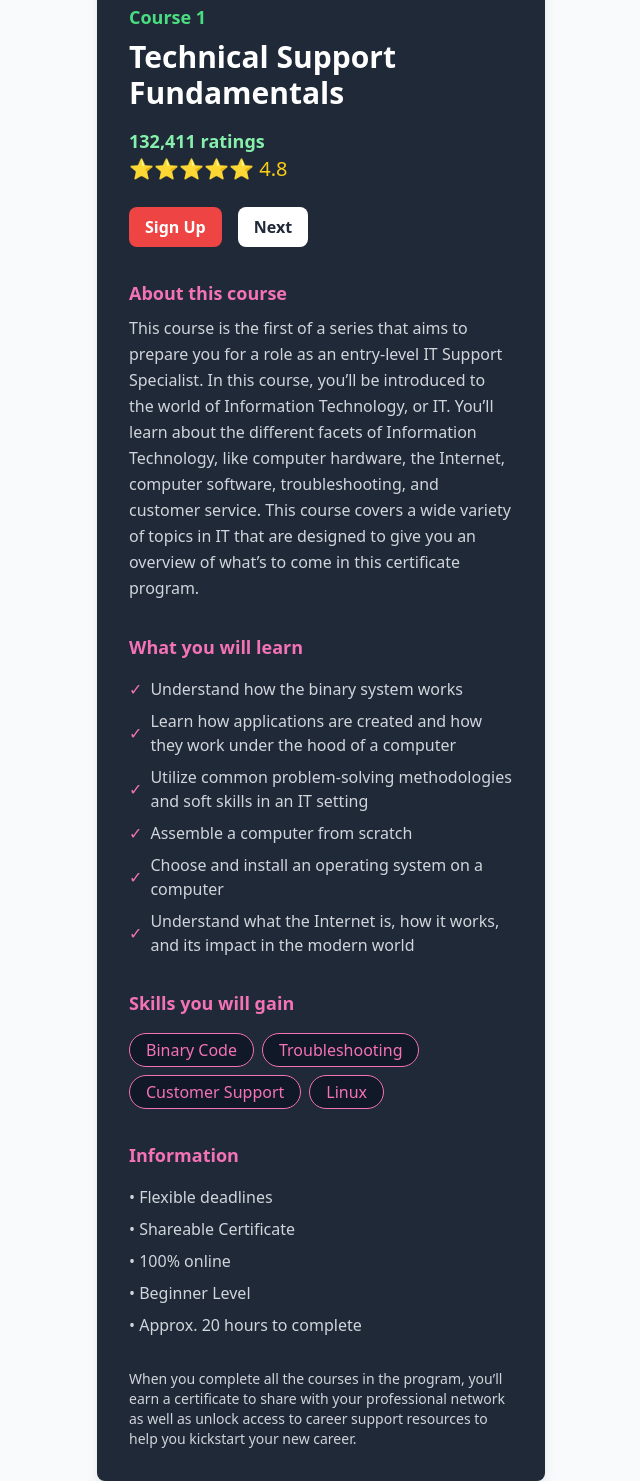
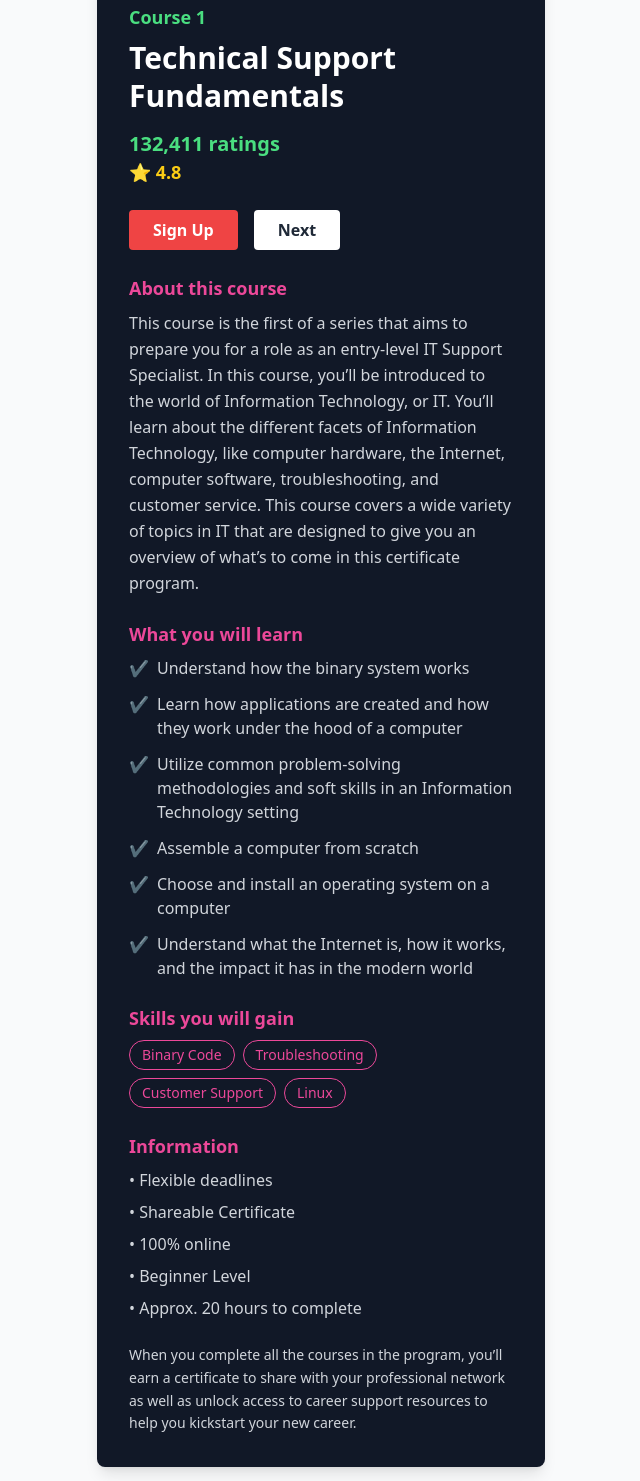
Before and after one commit to afsara-jahen/project-3, a website built with Vite: page index.html in a window 1280 px wide. Shown: the part 2049-3530 px from the top of the page, without its empty margins (319-959 px from the left). Built offline with nearby package versions, Linux system fonts and the light colour scheme.

Commit message:
new feature

```diff
--- a/index.html
+++ b/index.html
@@ -217,27 +217,31 @@
       <img src="Group 238902.png" alt="Certification Badge" class="w-full h-full">
     </div>
   </div>
-  <!-- Container for the entire card -->
-<div class="bg-gray-800 text-white rounded-lg shadow-lg max-w-md p-8 mx-auto">
+ <!-- Container for the entire course card -->
+<div class="bg-gray-900 text-white rounded-lg shadow-lg max-w-md mx-auto p-6 md:p-8 font-sans">
 
-  <!-- Course Title Section -->
-  <div class="text-left">
+  <!-- Course Title and Rating Section -->
+  <div class="mb-6">
       <h2 class="text-green-400 font-semibold text-lg">Course 1</h2>
-      <h1 class="text-3xl font-bold mt-2 mb-4">Technical Support Fundamentals</h1>
-      <p class="text-green-300 text-lg font-semibold">132,411 ratings</p>
-      <p class="text-yellow-400 text-xl">⭐⭐⭐⭐⭐ 4.8</p>
+      <h1 class="text-3xl font-bold mt-2 mb-4 leading-tight">Technical Support Fundamentals</h1>
+      <div class="text-green-400 text-xl font-semibold">132,411 ratings</div>
+      <div class="text-yellow-400 text-lg font-bold">⭐ 4.8</div>
   </div>
 
   <!-- Sign Up and Next Buttons -->
-  <div class="flex space-x-4 mt-6">
-      <button class="bg-red-500 text-white font-semibold py-2 px-4 rounded-lg hover:bg-red-600">Sign Up</button>
-      <button class="bg-white text-gray-800 font-semibold py-2 px-4 rounded-lg hover:bg-gray-100">Next</button>
+  <div class="flex space-x-4 mt-6 mb-6">
+      <button class="bg-red-500 text-white font-semibold py-2 px-6 rounded hover:bg-red-600 transition">
+          Sign Up
+      </button>
+      <button class="bg-white text-gray-800 font-semibold py-2 px-6 rounded hover:bg-gray-100 transition">
+          Next
+      </button>
   </div>
 
   <!-- About This Course Section -->
-  <div class="mt-8 text-left">
-      <h3 class="text-pink-400 font-semibold text-lg">About this course</h3>
-      <p class="text-gray-300 mt-2 leading-relaxed">
+  <div class="mb-6 text-left">
+      <h3 class="text-pink-500 font-semibold text-lg mb-2">About this course</h3>
+      <p class="text-gray-300 leading-relaxed">
           This course is the first of a series that aims to prepare you for a role as an entry-level IT Support Specialist.
           In this course, you’ll be introduced to the world of Information Technology, or IT. You’ll learn about the different
           facets of Information Technology, like computer hardware, the Internet, computer software, troubleshooting, and
@@ -247,51 +251,59 @@
   </div>
 
   <!-- What You Will Learn Section -->
-  <div class="mt-8 text-left">
-      <h3 class="text-pink-400 font-semibold text-lg">What you will learn</h3>
-      <ul class="text-gray-300 mt-4 space-y-2">
-          <li class="flex items-center">
-              <span class="text-pink-400 mr-2">✓</span>
-              Understand how the binary system works
+  <div class="mb-6 text-left">
+      <h3 class="text-pink-500 font-semibold text-lg mb-2">What you will learn</h3>
+      <ul class="text-gray-300 space-y-3">
+          <li class="flex items-start space-x-2">
+              <span class="text-pink-500">✔</span>
+              <span>Understand how the binary system works</span>
           </li>
-          <li class="flex items-center">
-              <span class="text-pink-400 mr-2">✓</span>
-              Learn how applications are created and how they work under the hood of a computer
+          <li class="flex items-start space-x-2">
+              <span class="text-pink-500">✔</span>
+              <span>Learn how applications are created and how they work under the hood of a computer</span>
           </li>
-          <li class="flex items-center">
-              <span class="text-pink-400 mr-2">✓</span>
-              Utilize common problem-solving methodologies and soft skills in an IT setting
+          <li class="flex items-start space-x-2">
+              <span class="text-pink-500">✔</span>
+              <span>Utilize common problem-solving methodologies and soft skills in an Information Technology setting</span>
           </li>
-          <li class="flex items-center">
-              <span class="text-pink-400 mr-2">✓</span>
-              Assemble a computer from scratch
+          <li class="flex items-start space-x-2">
+              <span class="text-pink-500">✔</span>
+              <span>Assemble a computer from scratch</span>
           </li>
-          <li class="flex items-center">
-              <span class="text-pink-400 mr-2">✓</span>
-              Choose and install an operating system on a computer
+          <li class="flex items-start space-x-2">
+              <span class="text-pink-500">✔</span>
+              <span>Choose and install an operating system on a computer</span>
           </li>
-          <li class="flex items-center">
-              <span class="text-pink-400 mr-2">✓</span>
-              Understand what the Internet is, how it works, and its impact in the modern world
+          <li class="flex items-start space-x-2">
+              <span class="text-pink-500">✔</span>
+              <span>Understand what the Internet is, how it works, and the impact it has in the modern world</span>
           </li>
       </ul>
   </div>
 
   <!-- Skills You Will Gain Section -->
-  <div class="mt-8 text-left">
-      <h3 class="text-pink-400 font-semibold text-lg">Skills you will gain</h3>
-      <div class="flex flex-wrap gap-2 mt-4">
-          <span class="px-4 py-1 bg-gray-900 rounded-full border border-pink-400 text-pink-400">Binary Code</span>
-          <span class="px-4 py-1 bg-gray-900 rounded-full border border-pink-400 text-pink-400">Troubleshooting</span>
-          <span class="px-4 py-1 bg-gray-900 rounded-full border border-pink-400 text-pink-400">Customer Support</span>
-          <span class="px-4 py-1 bg-gray-900 rounded-full border border-pink-400 text-pink-400">Linux</span>
+  <div class="mb-6 text-left">
+      <h3 class="text-pink-500 font-semibold text-lg mb-2">Skills you will gain</h3>
+      <div class="flex flex-wrap gap-2">
+          <span class="px-3 py-1 bg-transparent border border-pink-500 rounded-full text-pink-500 text-sm">
+              Binary Code
+          </span>
+          <span class="px-3 py-1 bg-transparent border border-pink-500 rounded-full text-pink-500 text-sm">
+              Troubleshooting
+          </span>
+          <span class="px-3 py-1 bg-transparent border border-pink-500 rounded-full text-pink-500 text-sm">
+              Customer Support
+          </span>
+          <span class="px-3 py-1 bg-transparent border border-pink-500 rounded-full text-pink-500 text-sm">
+              Linux
+          </span>
       </div>
   </div>
 
   <!-- Additional Information Section -->
-  <div class="mt-8 text-left">
-      <h3 class="text-pink-400 font-semibold text-lg">Information</h3>
-      <ul class="text-gray-300 mt-4 space-y-2">
+  <div class="text-left">
+      <h3 class="text-pink-500 font-semibold text-lg mb-2">Information</h3>
+      <ul class="text-gray-300 space-y-2">
           <li>• Flexible deadlines</li>
           <li>• Shareable Certificate</li>
           <li>• 100% online</li>
@@ -301,18 +313,14 @@
   </div>
 
   <!-- Completion Note Section -->
-  <div class="mt-8 text-gray-300 text-sm">
-      <p>When you complete all the courses in the program, you’ll earn a certificate to share with your professional network
-         as well as unlock access to career support resources to help you kickstart your new career.
+  <div class="mt-6 text-gray-300 text-sm leading-relaxed">
+      <p>
+          When you complete all the courses in the program, you’ll earn a certificate to share with your professional
+          network as well as unlock access to career support resources to help you kickstart your new career.
       </p>
   </div>
 </div>
 
 
-
-
-
-
-
 </body>
 </html>
```
